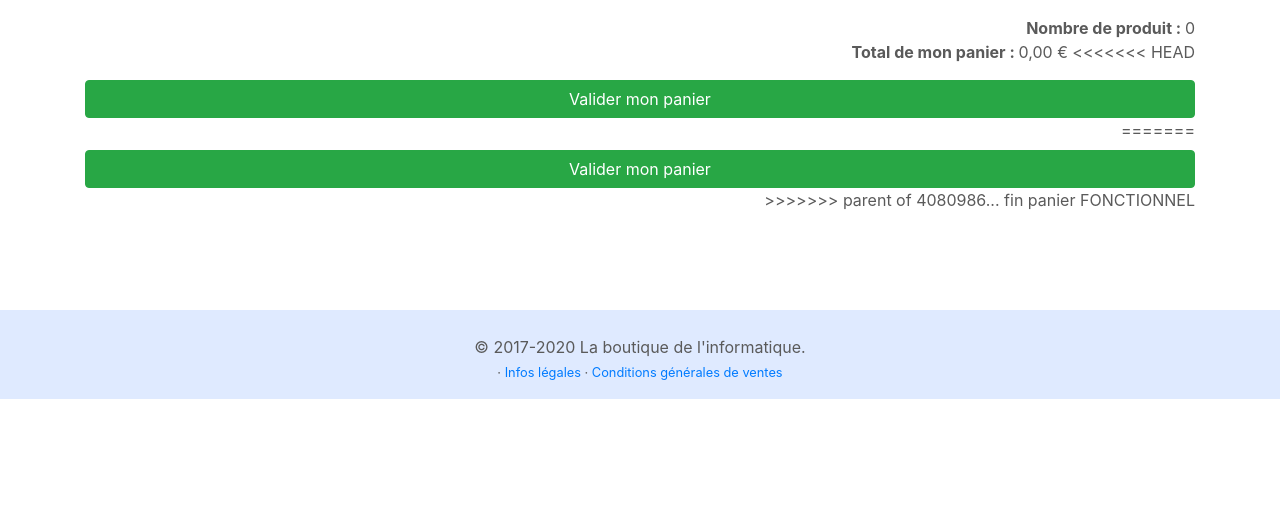
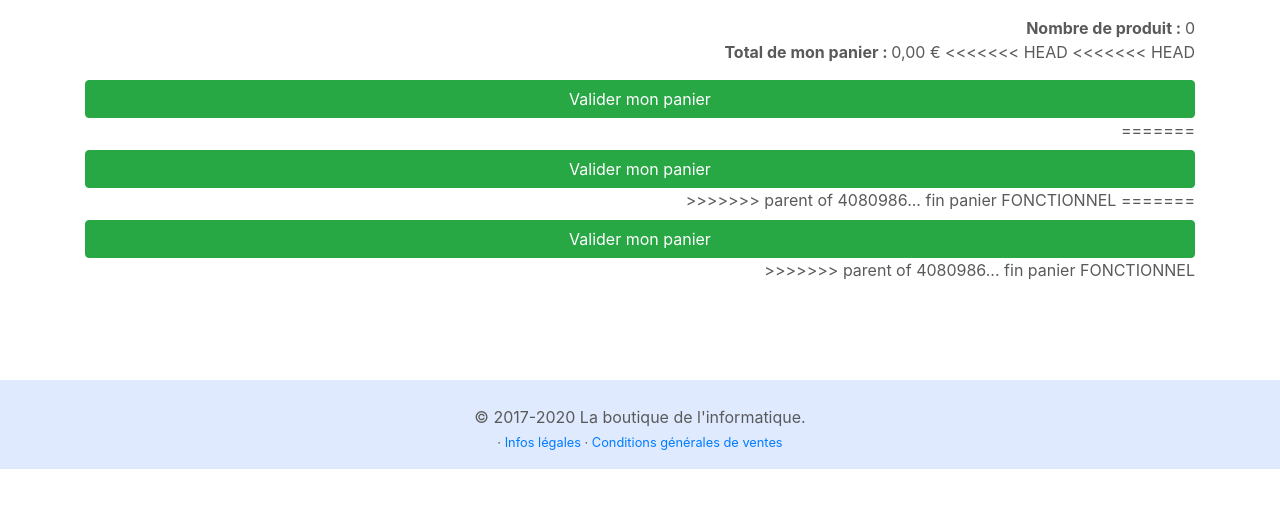
Before and after one commit to alexandre-leng/Boutique-Informatique-Symfony, a Symfony app: template laboutiqueinformatique/templates/cart/index.html.twig in a window 1280 px wide. Shown: the part 243-751 px from the top of the page. Run offline with Twig, Linux system fonts and the light colour scheme; the template is opened without the code that fills it, so the values that code supplies are empty; some libraries are stand-ins or nearby versions.

Commit message:
Update index.html.twig

```diff
--- a/laboutiqueinformatique/templates/cart/index.html.twig
+++ b/laboutiqueinformatique/templates/cart/index.html.twig
@@ -39,7 +39,11 @@
         <b>Nombre de produit : </b>{{ cart|length }}</br>
         <b>Total de mon panier : </b> {{ (total / 100) | number_format( 2, ',', '.') }} €
 <<<<<<< HEAD
+<<<<<<< HEAD
         <a href="{{ path('order')}} " class="btn btn-success btn-block mt-3">Valider mon panier</a>
+=======
+        <a href="" class="btn btn-success btn-block">Valider mon panier</a>
+>>>>>>> parent of 4080986... fin panier FONCTIONNEL
 =======
         <a href="" class="btn btn-success btn-block">Valider mon panier</a>
 >>>>>>> parent of 4080986... fin panier FONCTIONNEL
```
